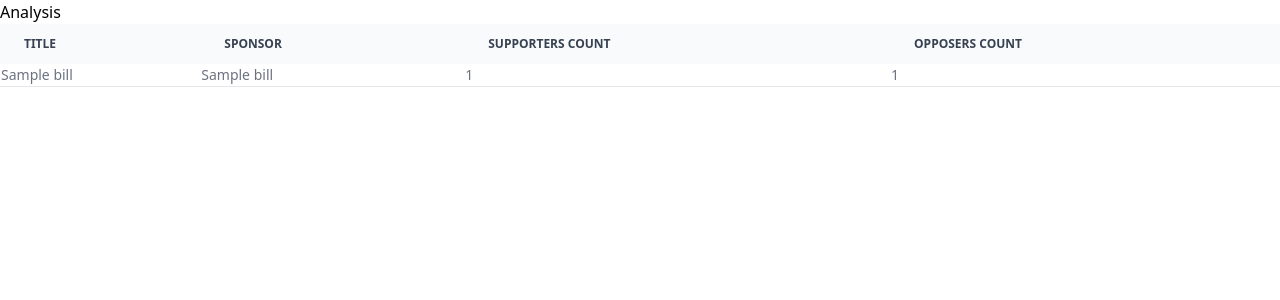
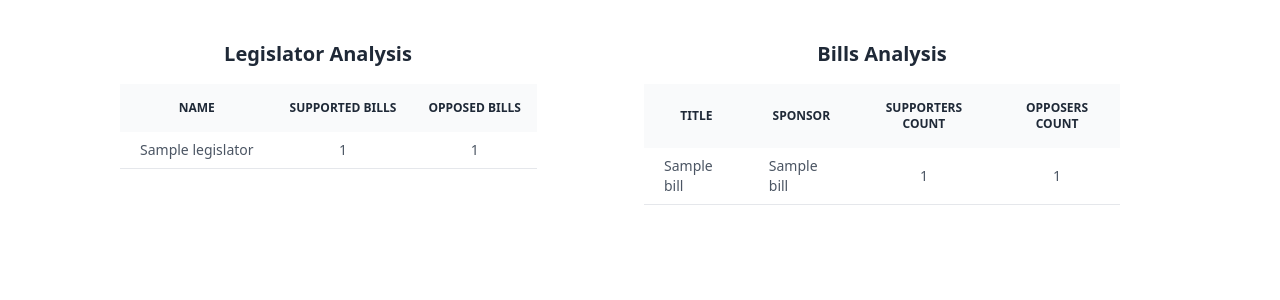
Before and after one commit to mcbsf/legislation-analyser, a Django app: template my_project/templates/my_app/analysis.html in a window 1280 px wide. Shown: the top 300 px of the page. Run offline with Django 4.2, Linux system fonts and the light colour scheme; the template is opened without the code that fills it: most values are stand-ins (such as "Sample title", 1, 10 or a date in 2020); style sheets or scripts are compiled from the project's sources; some libraries are stand-ins or nearby versions.

Commit message:
finished v1

```diff
--- a/my_project/my_app/views.py
+++ b/my_project/my_app/views.py
@@ -45,6 +45,6 @@ def analyse_files(request):
     print(bills_analysis)
     context = {
         'bills_analysis': bills_analysis,
-        'legislator_analysis': legislator_analysis
+        'legislators_analysis': legislator_analysis
     }
     return render(request, "my_app/analysis.html", context)
--- a/my_project/templates/my_app/analysis.html
+++ b/my_project/templates/my_app/analysis.html
@@ -1,31 +1,62 @@
 {% load static tailwind_tags %}
 <html lang="en">
+
 <head>
     <link rel="stylesheet" href="static/my_app/tailwind_styles.css">
     <meta charset="UTF-8">
     <title>Files Analysis</title>
     {% tailwind_css %}
 </head>
+
 <body>
-    <h1>Analysis</h1>
-    <table class="w-full text-sm text-left rtl:text-right text-gray-500 dark:text-gray-400">
-        <thead class="text-xs text-gray-700 uppercase bg-gray-50 dark:bg-gray-700 dark:text-gray-400">
-            <th scope="col" class="px-6 py-3">Title</th>
-            <th scope="col" class="px-6 py-3">Sponsor</th>
-            <th scope="col" class="px-6 py-3">Supporters Count</th>
-            <th scope="col" class="px-6 py-3">Opposers Count</th>
+
+    <div class="grid grid-cols-2 gap-2">
+
+        <div class="mx-10 mt-10">
+
+            <h1 class="text-center text-gray-800 text-xl font-semibold">Legislator Analysis</h1>
+            <table class="ml-20 mt-4 text-sm text-left rtl:text-right text-gray-600 dark:text-gray-400">
+
+                <thead class="text-xs text-gray-800 uppercase bg-gray-50 dark:bg-gray-700 dark:text-gray-400">
+                    <th scope="col" class="p-4 m-10 text-center">Name</th>
+                    <th scope="col" class="p-4 m-10 text-center">Supported Bills</th>
+                    <th scope="col" class="p-4 m-10 text-center">Opposed Bills</th>
+                </thead>
+                <tbody>
+
+                    {% for legislator in legislators_analysis %}
+                    <tr class="bg-white border-b dark:bg-gray-800 dark:border-gray-700">
+                        <td class="px-5 py-2">{{ legislator.name }}</td>
+                        <td class="px-5 py-2 text-center">{{ legislator.num_supported_bills }}</td>
+                        <td class="px-5 py-2 text-center">{{ legislator.num_opposed_bills }}</td>
+                    </tr>
+                    {% endfor %}
+                </tbody>
+            </table>
+        </div>
+        <div class="mr-40 mt-10">
+            <h1 class="text-center text-gray-800 text-xl font-semibold">Bills Analysis</h1>
+            <table class="mt-4 text-sm text-left rtl:text-right text-gray-600 dark:text-gray-400">
+                <thead class="text-xs text-gray-800 uppercase bg-gray-50 dark:bg-gray-700 dark:text-gray-400">
+                    <th scope="col" class="p-4 m-10 text-center">Title</th>
+                    <th scope="col" class="p-4 m-10 text-center">Sponsor</th>
+                    <th scope="col" class="p-4 m-10 text-center">Supporters Count</th>
+                    <th scope="col" class="p-4 m-10 text-center">Opposers Count</th>
                 </thead>
                 <tbody>
 
                     {% for bill in bills_analysis %}
                     <tr class="bg-white border-b dark:bg-gray-800 dark:border-gray-700">
-                <td>{{ bill.title }}</td>
-                <td>{{ bill.sponsor_name }}</td>
-                <td>{{ bill.supporter_count }}</td>
-                <td>{{ bill.opposer_count }}</td>
+                        <td class="px-5 py-2 ml-30">{{ bill.title }}</td>
+                        <td class="px-5 py-2 mr-30">{{ bill.sponsor_name }}</td>
+                        <td class="px-5 py-2 text-center">{{ bill.supporter_count }}</td>
+                        <td class="px-5 py-2 text-center">{{ bill.opposer_count }}</td>
                     </tr>
                     {% endfor %}
                 </tbody>
             </table>
+        </div>
+    </div>
 </body>
+
 </html>
```
Lines whose indentation alone changed are shown as unchanged.
